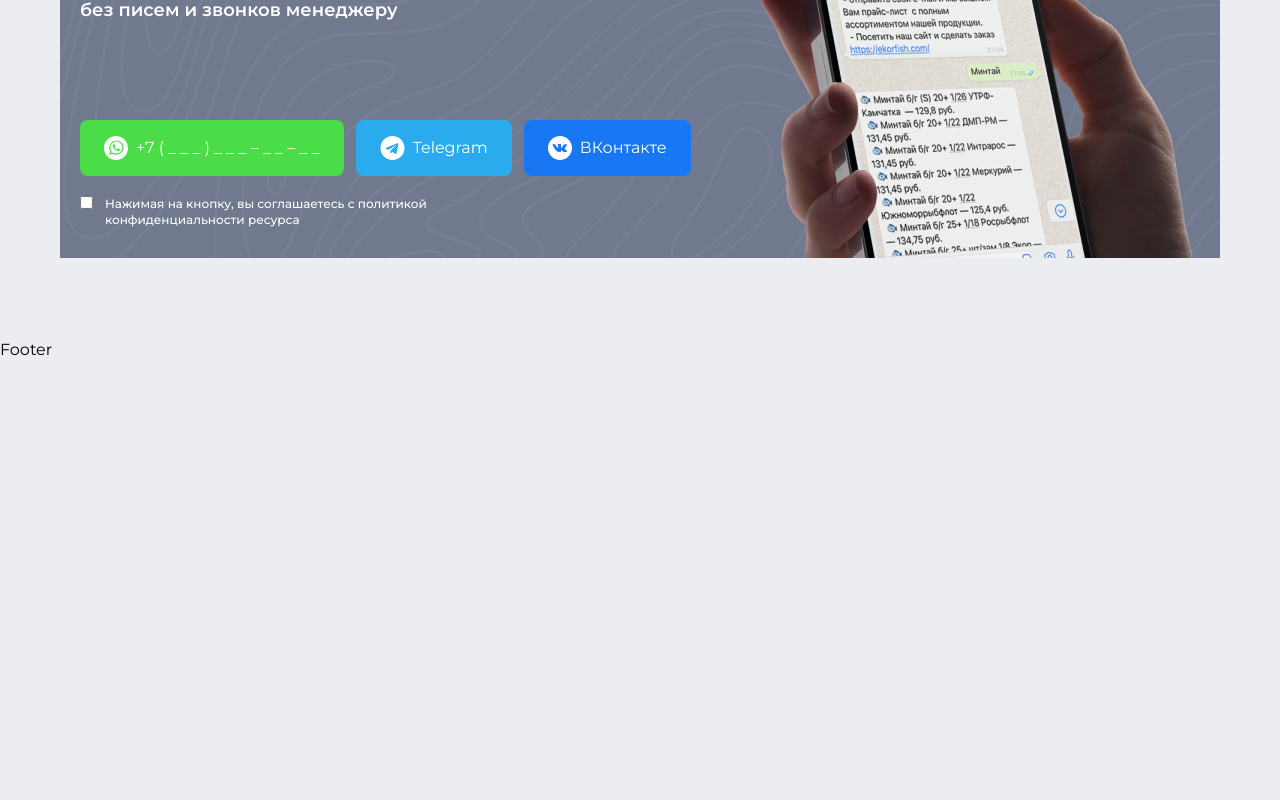
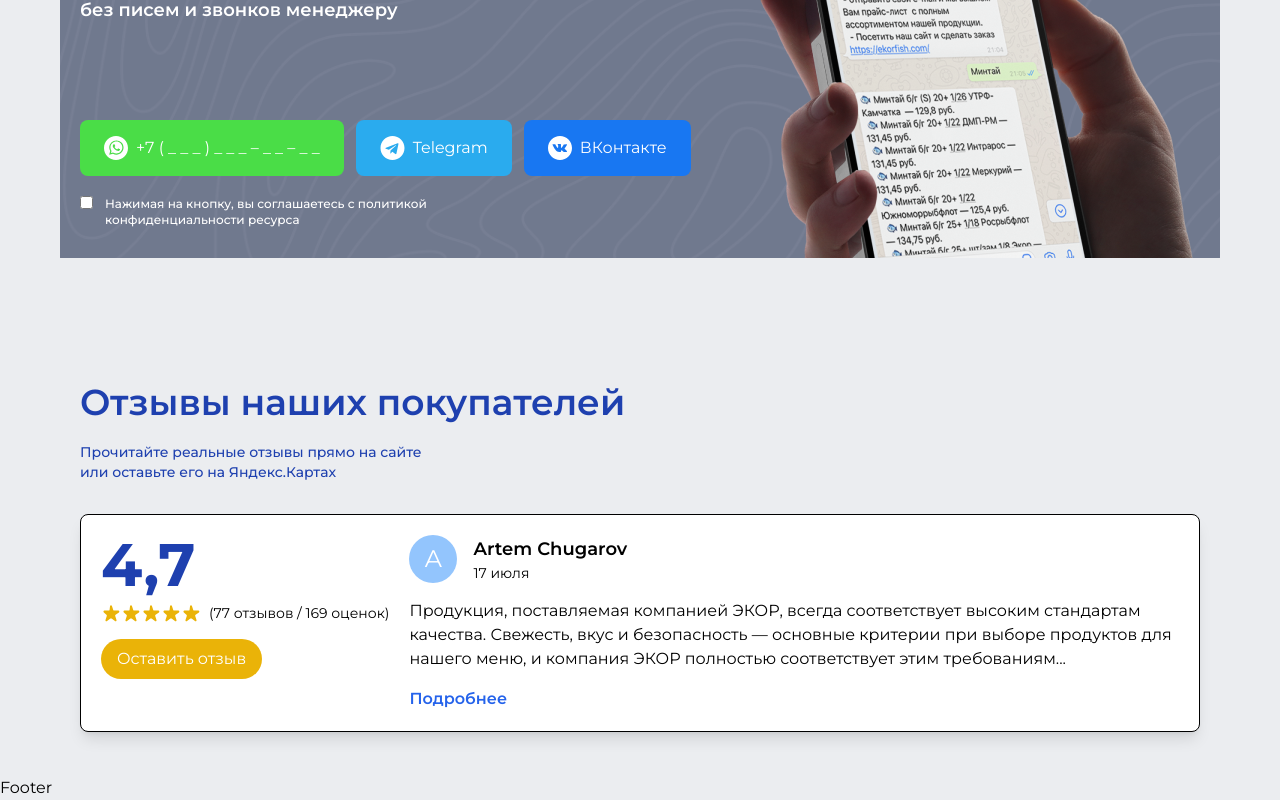
Before and after one commit to muhammadazizbek006/Ekor, a React (Vite) app: page / in a window 1280 px wide. Shown: the part 5804-6604 px from the top of the page. Before the commit the page ends 6166 px from the top, so only its background shows below. Built offline with nearby package versions, Linux system fonts and the light colour scheme.

Commit message:
add basic rewiewsfromour customers

```diff
--- /dev/null
+++ b/src/components/home/ReviewsFromOurCustomers.jsx
@@ -0,0 +1,62 @@
+import React from 'react';
+
+// Example data
+const reviewsData = [
+  {
+    name: 'Artem Chugarov',
+    date: '17 июля',
+    rating: 5,
+    review: 'Продукция, поставляемая компанией ЭКОР, всегда соответствует высоким стандартам качества. Свежесть, вкус и безопасность — основные критерии при выборе продуктов для нашего меню, и компания ЭКОР полностью соответствует этим требованиям...',
+  },
+  // Add more reviews as needed
+];
+
+const ReviewsFromOurCustomers = () => {
+  return (
+    <section className="p-5 bg-gray-100">
+      <div className="containerb mx-auto p-6 rounded-lg">
+        <h2 className='text-4xl font-semibold text-blue-800 mb-5'>Отзывы наших покупателей</h2>
+
+        <p className='text-sm text-blue-800 font-medium mb-8'>
+          Прочитайте реальные отзывы прямо на сайте <br /> или оставьте его на Яндекс.Картах
+        </p>
+
+        <div className="grid gap-6">
+          {reviewsData.map((review, index) => (
+            <div key={index} className="p-5 border rounded-lg bg-white shadow-lg flex">
+              <div className="mr-5">
+                <h3 className="text-6xl font-bold text-blue-800">4,7</h3>
+                <div className="flex items-center mt-2">
+                  <div className="flex">
+                    {[...Array(review.rating)].map((_, i) => (
+                      <svg key={i} className="w-5 h-5 text-yellow-500" fill="currentColor" viewBox="0 0 20 20">
+                        <path d="M9.049 2.927c.3-.921 1.603-.921 1.902 0l1.286 3.964a1 1 0 00.95.69h4.174c.969 0 1.372 1.24.588 1.81l-3.375 2.452a1 1 0 00-.363 1.118l1.287 3.964c.3.921-.755 1.688-1.538 1.118l-3.375-2.452a1 1 0 00-1.175 0l-3.375 2.452c-.782.57-1.837-.197-1.538-1.118l1.287-3.964a1 1 0 00-.363-1.118L2.85 9.391c-.784-.57-.38-1.81.588-1.81h4.174a1 1 0 00.95-.69L9.049 2.927z"/>
+                      </svg>
+                    ))}
+                  </div>
+                  <p className="ml-2 text-sm text-gray-600">(77 отзывов / 169 оценок)</p>
+                </div>
+                <button className="mt-4 px-4 py-2 bg-yellow-500 text-white rounded-full">Оставить отзыв</button>
+              </div>
+              <div className="flex-1">
+                <div className="flex items-center mb-4">
+                  <div className="w-12 h-12 rounded-full bg-blue-300 flex items-center justify-center mr-4">
+                    <span className="text-white text-2xl">{review.name[0]}</span>
+                  </div>
+                  <div>
+                    <h4 className="text-lg font-semibold">{review.name}</h4>
+                    <p className="text-sm text-gray-600">{review.date}</p>
+                  </div>
+                </div>
+                <p className="text-gray-700 mb-4">{review.review}</p>
+                <a href="#" className="text-blue-600 font-semibold">Подробнее</a>
+              </div>
+            </div>
+          ))}
+        </div>
+      </div>
+    </section>
+  );
+}
+
+export default ReviewsFromOurCustomers;
--- a/src/pages/Home.jsx
+++ b/src/pages/Home.jsx
@@ -10,6 +10,7 @@ import BusinessMaterials from '../components/home/BusinessMaterials'
 import SpecialOffers from '../components/home/SpecialOffers'
 import OurAttentionMatters from '../components/home/OurAttentionMatters'
 import Subscribe from '../components/home/Subscribe'
+import ReviewsFromOurCustomers from '../components/home/ReviewsFromOurCustomers'
 const Home = () => {
   return (
     <>
@@ -24,6 +25,7 @@ const Home = () => {
       <SpecialOffers/>
       <OurAttentionMatters/>
       <Subscribe/>
+      <ReviewsFromOurCustomers/>
     </>
   )
 }
```
